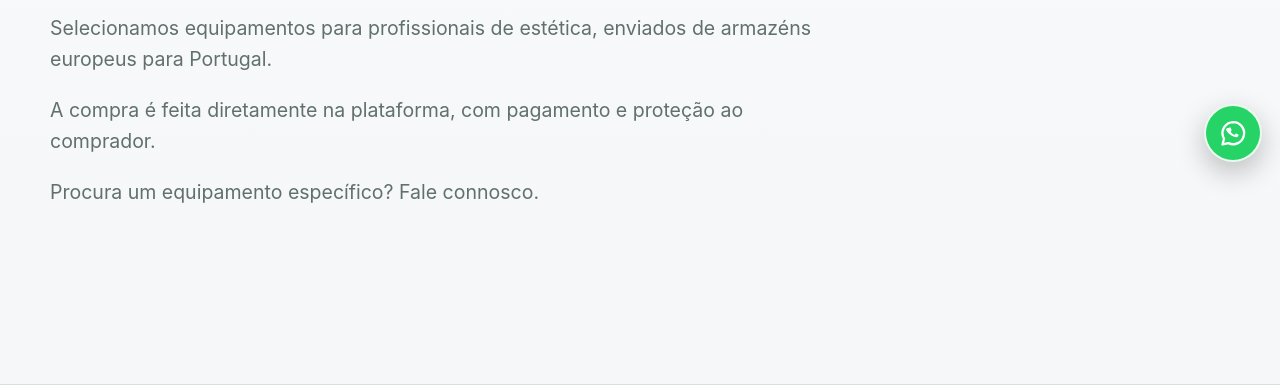
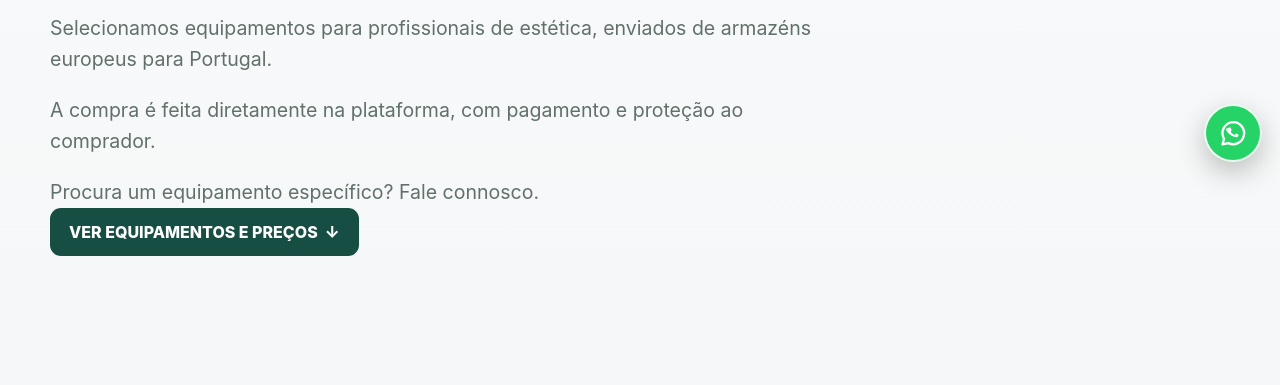
Before and after one commit to martaxi-boss/lowcost-europa, a Django app: page / in a window 1280 px wide. Shown: the part 620-1005 px from the top of the page. Run offline with Django 5.2, Linux system fonts and the light colour scheme; data that the repository does not hold is empty; parts of the project's set-up code (start-up, migrations or seed data) failed here and were passed over.

Commit message:
storefront: add primary equipment CTA

```diff
--- a/apps/storefront/templates/storefront/home.html
+++ b/apps/storefront/templates/storefront/home.html
@@ -9,6 +9,9 @@
         <p>Selecionamos equipamentos para profissionais de estética, enviados de armazéns europeus para Portugal.</p>
         <p>A compra é feita diretamente na plataforma, com pagamento e proteção ao comprador.</p>
         <p>Procura um equipamento específico? Fale connosco.</p>
+      </div>
+      <div class="hero-primary-action">
+        <a class="button button--large hero-primary-cta" href="#familias">VER EQUIPAMENTOS E PREÇOS <span aria-hidden="true">↓</span></a>
       </div>
     </div>
   </div>
```
